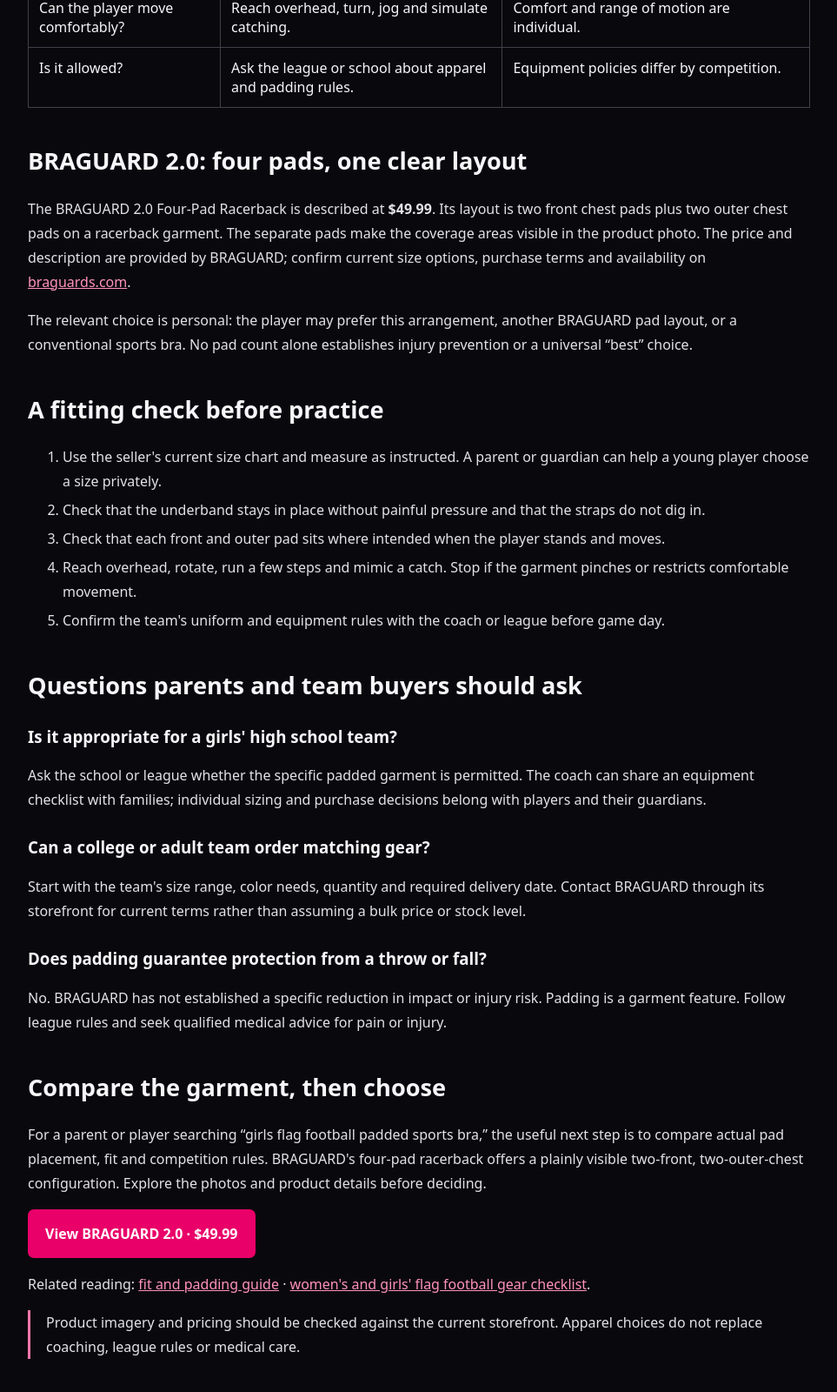
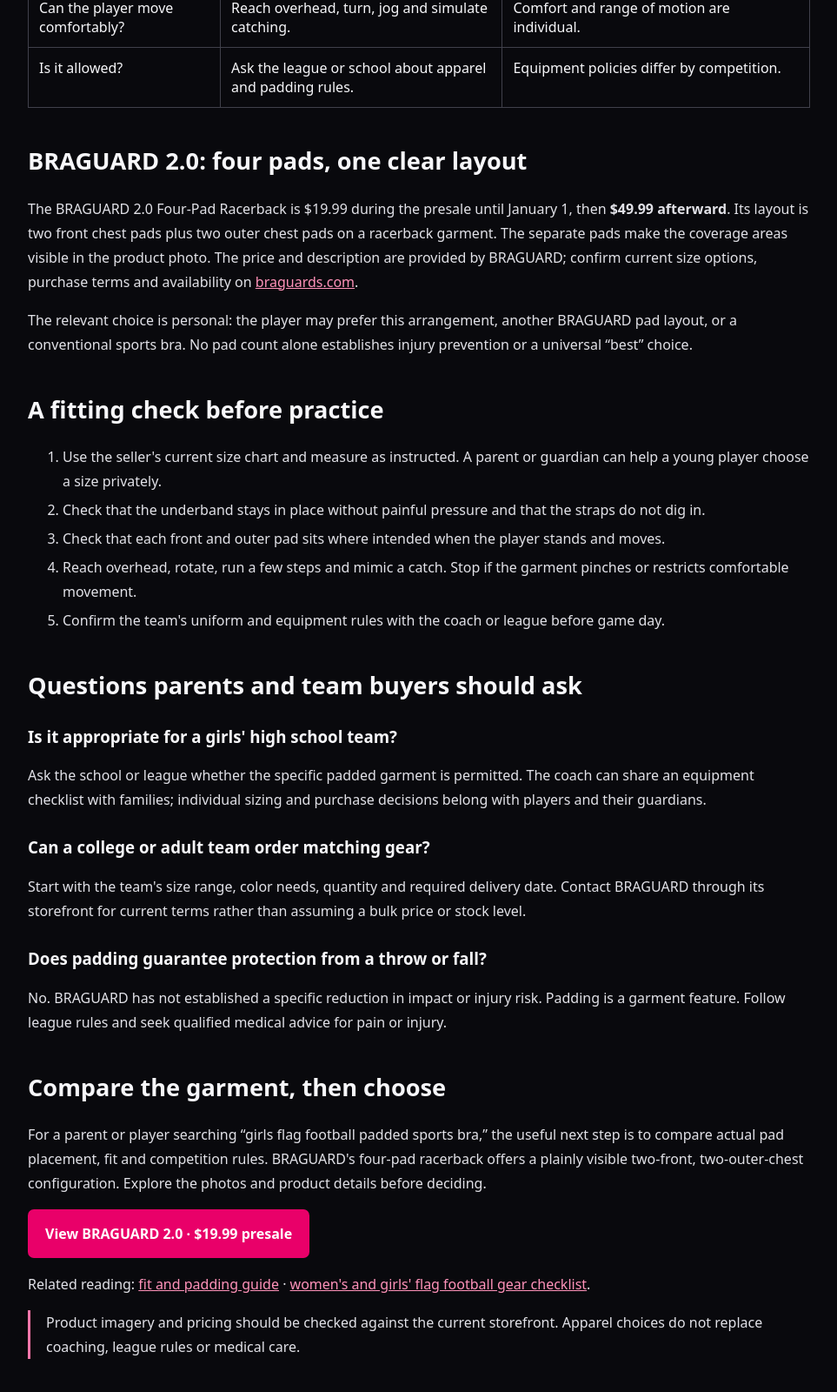
Before and after one commit to debencoin/BRAGUARD, a plain HTML site: page blog/best-padded-sports-bras-for-flag-football/index.html in a window 1280 px wide. Shown: the part 1381-2981 px from the top of the page at 87% size, without its empty margins (158-1121 px from the left). Drawn offline with Linux system fonts and the light colour scheme.

Commit message:
Correct BRAGUARD four-pad presale price and team-order math

```diff
--- a/blog/best-padded-sports-bras-for-flag-football/index.html
+++ b/blog/best-padded-sports-bras-for-flag-football/index.html
@@ -11,7 +11,7 @@
 <div class="hero"><div><p>A sports bra may have removable cup inserts, a supportive band, or separate exterior pads. Those are different design choices. If you are buying apparel for a girls' or women's flag football season, inspect the actual garment and decide what fit and coverage the player wants before relying on a “padded” label.</p><p>This guide explains what to ask and shows the BRAGUARD 2.0 four-pad layout. It is a product buying guide, not a claim that padding prevents injury.</p><a class="cta" href="/?utm_source=blog&utm_medium=internal&utm_campaign=flag_football_padded_bra_guide#preorder">Explore BRAGUARD 2.0 on the storefront</a></div><figure><img src="/assets/prelaunch-2-0-black.webp" width="800" height="800" alt="Black BRAGUARD 2.0 racerback concept showing two front chest pads and two outer chest pads" loading="eager"><figcaption>BRAGUARD 2.0 four-pad racerback image. Check current product details and availability on the storefront.</figcaption></figure></div>
 <h2>What does “padded sports bra” mean?</h2><p>For some bras, padding means a thin insert inside the cups, often used for shape or opacity. For BRAGUARD 2.0, it means four distinct pads positioned on the garment: two across the front chest and one on each outer chest side. Look at front and side views before comparing products. A label such as “high support” describes a different feature from the number and location of pads.</p>
 <div class="table-wrap"><table><thead><tr><th>Shopping question</th><th>What to inspect</th><th>Why it helps your decision</th></tr></thead><tbody><tr><td>Where is the padding?</td><td>Count individual pads in clear front and side photos.</td><td>“Padded” can describe very different layouts.</td></tr><tr><td>Does the bra fit the player?</td><td>Band, straps, side coverage and the size guide.</td><td>Placement changes when a garment shifts or is the wrong size.</td></tr><tr><td>Can the player move comfortably?</td><td>Reach overhead, turn, jog and simulate catching.</td><td>Comfort and range of motion are individual.</td></tr><tr><td>Is it allowed?</td><td>Ask the league or school about apparel and padding rules.</td><td>Equipment policies differ by competition.</td></tr></tbody></table></div>
-<h2>BRAGUARD 2.0: four pads, one clear layout</h2><p>The BRAGUARD 2.0 Four-Pad Racerback is described at <strong>$49.99</strong>. Its layout is two front chest pads plus two outer chest pads on a racerback garment. The separate pads make the coverage areas visible in the product photo. The price and description are provided by BRAGUARD; confirm current size options, purchase terms and availability on <a href="https://braguards.com/?utm_source=blog&utm_medium=internal&utm_campaign=flag_football_padded_bra_guide">braguards.com</a>.</p><p>The relevant choice is personal: the player may prefer this arrangement, another BRAGUARD pad layout, or a conventional sports bra. No pad count alone establishes injury prevention or a universal “best” choice.</p>
+<h2>BRAGUARD 2.0: four pads, one clear layout</h2><p>The BRAGUARD 2.0 Four-Pad Racerback is $19.99 during the presale until January 1, then <strong>$49.99 afterward</strong>. Its layout is two front chest pads plus two outer chest pads on a racerback garment. The separate pads make the coverage areas visible in the product photo. The price and description are provided by BRAGUARD; confirm current size options, purchase terms and availability on <a href="https://braguards.com/?utm_source=blog&utm_medium=internal&utm_campaign=flag_football_padded_bra_guide">braguards.com</a>.</p><p>The relevant choice is personal: the player may prefer this arrangement, another BRAGUARD pad layout, or a conventional sports bra. No pad count alone establishes injury prevention or a universal “best” choice.</p>
 <h2>A fitting check before practice</h2><ol><li>Use the seller's current size chart and measure as instructed. A parent or guardian can help a young player choose a size privately.</li><li>Check that the underband stays in place without painful pressure and that the straps do not dig in.</li><li>Check that each front and outer pad sits where intended when the player stands and moves.</li><li>Reach overhead, rotate, run a few steps and mimic a catch. Stop if the garment pinches or restricts comfortable movement.</li><li>Confirm the team's uniform and equipment rules with the coach or league before game day.</li></ol>
 <h2>Questions parents and team buyers should ask</h2><h3>Is it appropriate for a girls' high school team?</h3><p>Ask the school or league whether the specific padded garment is permitted. The coach can share an equipment checklist with families; individual sizing and purchase decisions belong with players and their guardians.</p><h3>Can a college or adult team order matching gear?</h3><p>Start with the team's size range, color needs, quantity and required delivery date. Contact BRAGUARD through its storefront for current terms rather than assuming a bulk price or stock level.</p><h3>Does padding guarantee protection from a throw or fall?</h3><p>No. BRAGUARD has not established a specific reduction in impact or injury risk. Padding is a garment feature. Follow league rules and seek qualified medical advice for pain or injury.</p>
-<h2>Compare the garment, then choose</h2><p>For a parent or player searching “girls flag football padded sports bra,” the useful next step is to compare actual pad placement, fit and competition rules. BRAGUARD's four-pad racerback offers a plainly visible two-front, two-outer-chest configuration. Explore the photos and product details before deciding.</p><p><a class="cta" href="/?utm_source=blog&utm_medium=internal&utm_campaign=flag_football_padded_bra_guide#preorder">View BRAGUARD 2.0 · $49.99</a></p><p>Related reading: <a href="/flag-football-sports-bra.html">fit and padding guide</a> · <a href="/womens-flag-football-gear.html">women's and girls' flag football gear checklist</a>.</p><p class="note">Product imagery and pricing should be checked against the current storefront. Apparel choices do not replace coaching, league rules or medical care.</p></main><footer><a href="/blog/">More BRAGUARD guides</a> · <a href="/">Storefront</a></footer></body></html>
+<h2>Compare the garment, then choose</h2><p>For a parent or player searching “girls flag football padded sports bra,” the useful next step is to compare actual pad placement, fit and competition rules. BRAGUARD's four-pad racerback offers a plainly visible two-front, two-outer-chest configuration. Explore the photos and product details before deciding.</p><p><a class="cta" href="/?utm_source=blog&utm_medium=internal&utm_campaign=flag_football_padded_bra_guide#preorder">View BRAGUARD 2.0 · $19.99 presale</a></p><p>Related reading: <a href="/flag-football-sports-bra.html">fit and padding guide</a> · <a href="/womens-flag-football-gear.html">women's and girls' flag football gear checklist</a>.</p><p class="note">Product imagery and pricing should be checked against the current storefront. Apparel choices do not replace coaching, league rules or medical care.</p></main><footer><a href="/blog/">More BRAGUARD guides</a> · <a href="/">Storefront</a></footer></body></html>
```
